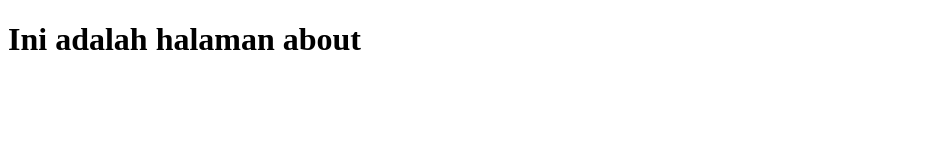
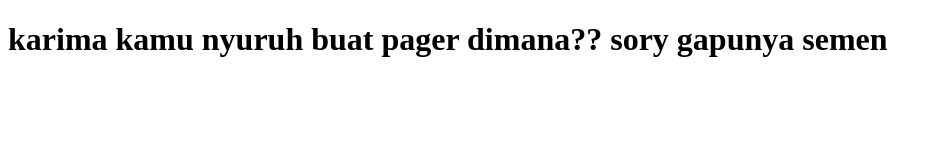
Before and after one commit to karima-nr/tugas, a plain HTML site: page about.html in a window 1280 px wide. Shown: the whole page, without its empty margins (0-941 px from the left). Drawn offline with Linux system fonts and the light colour scheme.

```diff
--- a/about.html
+++ b/about.html
@@ -3,11 +3,11 @@
 <head>
     <meta charset="UTF-8">
     <meta name="viewport" content="width=device-width, initial-scale=1.0">
-    <title>Document</title>
+    <title>buat pager</title>
 </head>
 <body>
     <h1>
-        Ini adalah halaman about
+        karima kamu nyuruh buat pager dimana?? sory gapunya semen
     </h1>
 </body>
 </html>
```
